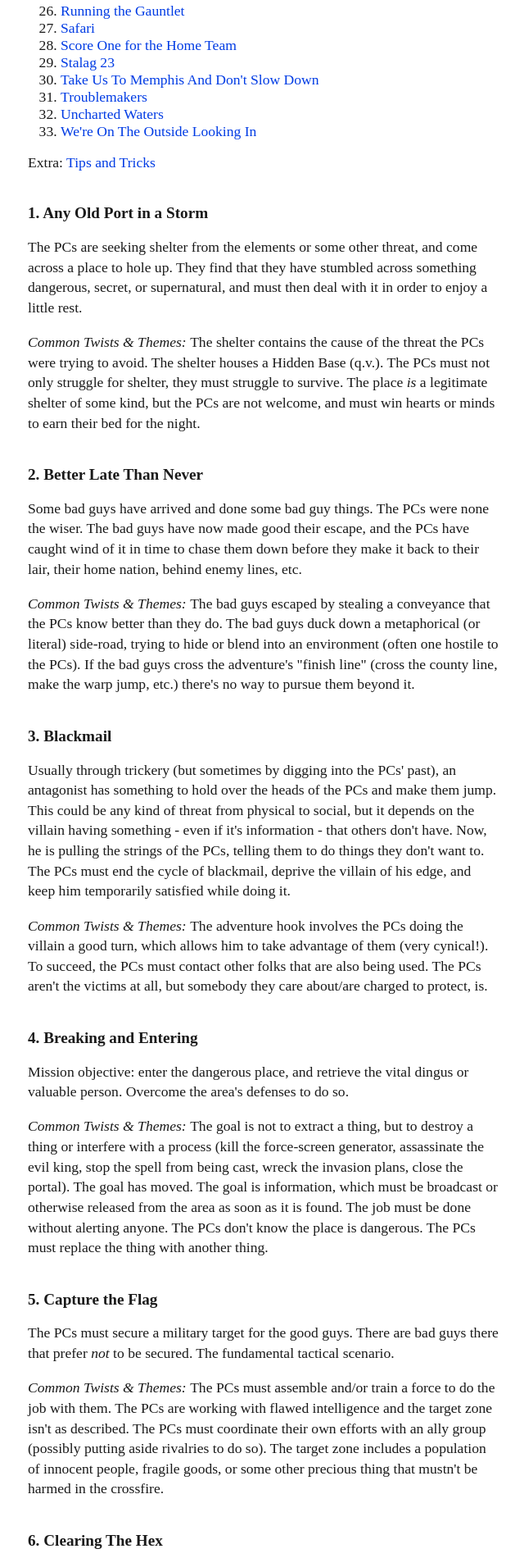
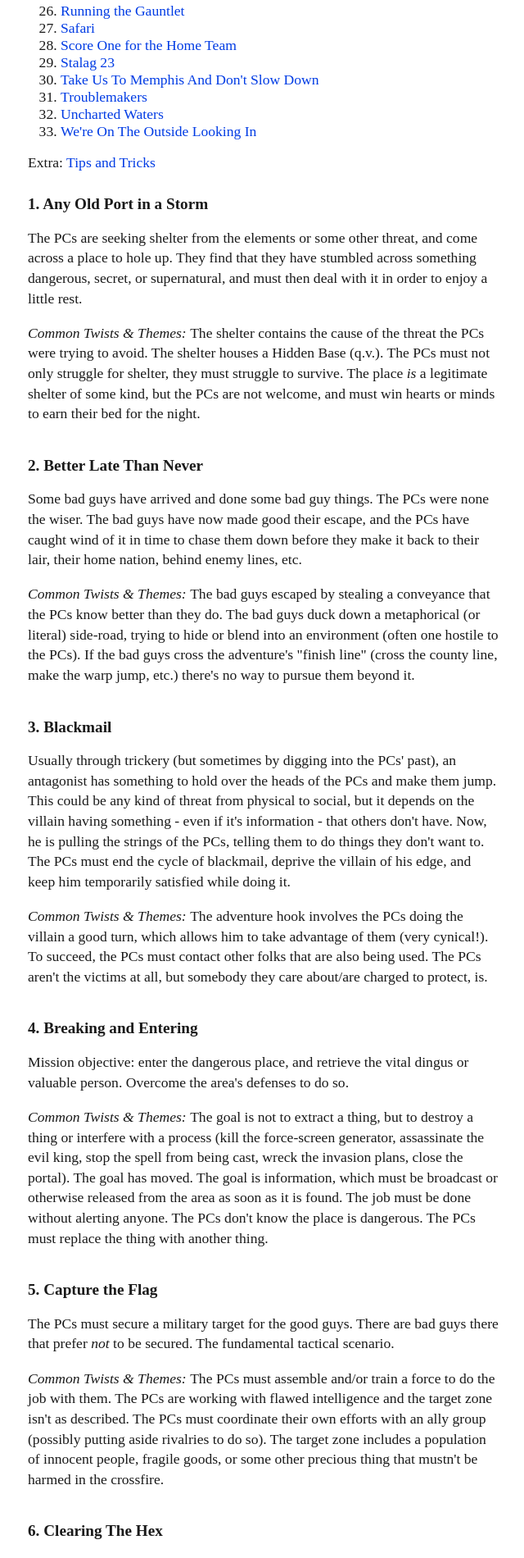
Before and after one commit to pheara/big_list_of_rpg_plots, a Jekyll site: the page built from index.html, in a window 1280 px wide. Shown: the part 978-2878 px from the top of the page at 82% size, without its empty margins (318-958 px from the left). Built offline with Jekyll 4.4.1, drawn with Linux system fonts in a browser that asks for light colours; some web fonts are replaced.

Commit message:
padding instead of margin.

```diff
--- a/styles/main.css
+++ b/styles/main.css
@@ -33,7 +33,8 @@
 }
 
 .trope, section {
-  margin-top: 2.5rem;
+  /*margin-top: 2.5rem;*/
+  padding-top: 0.4rem; /* has better behaviour on anchors than margin */
 }
 .trope h1, section h1, h2, #tips_and_tricks h1 {
   font-size: 1.2rem;
```
